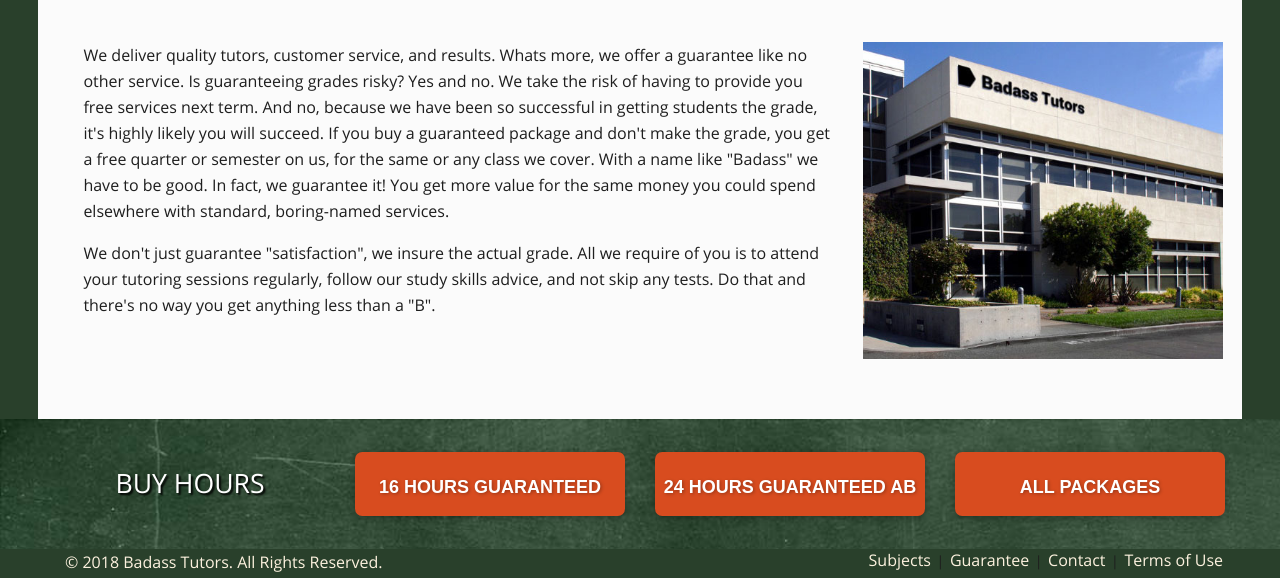
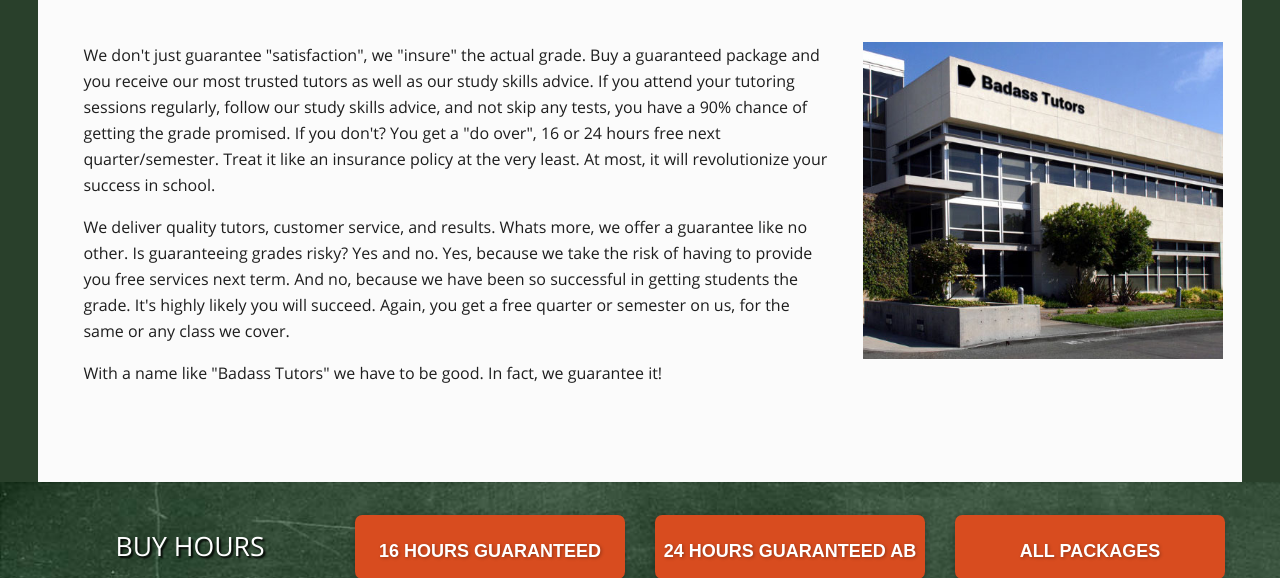
Before and after one commit to badassrobb/badass, a website: page views/guarantee.html in a window 1280 px wide. Shown: the part 222-800 px from the top of the page. Drawn offline with nearby package versions, Linux system fonts and the light colour scheme; files that its build step writes are made by us from their sources; files whose address does not match are found by name.

Commit message:
changed title tag and added content to explain guarante

```diff
--- a/views/guarantee.html
+++ b/views/guarantee.html
@@ -4,7 +4,7 @@
     <meta charset="utf-8">
     <meta http-equiv="X-UA-Compatible" content="IE=edge">
     <meta name="viewport" content="width=device-width, initial-scale=1">
-    <title>Badass Tutors</title>
+    <title>Our Guarantee</title>
     <link rel="icon" href="./public/favicon.ico">
     <!-- Bootstrap -->
     <link rel="stylesheet" href="./public/stylesheets/bootstrap.css">
@@ -70,9 +70,17 @@
           </div>
           <div class="row text-left">
             <div class="col-md-8 col-stack-padding">
-              <p>We deliver quality tutors, customer service, and results. Whats more, we offer a guarantee like no other service. Is guaranteeing grades risky? Yes and no. We take the risk of having to provide you free services next term. And no, because we have been so successful in getting students the grade, it's highly likely you will succeed. If you buy a guaranteed package and don't make the grade, you get a free quarter or semester on us, for the same or any class we cover. With a name like "Badass" we have to be good. In fact, we guarantee it! You get more value for the same money you could spend elsewhere with standard, boring-named services.</p>
-              <p>We don't just guarantee "satisfaction", we insure the actual grade. All we require of you is to attend your tutoring sessions regularly, follow our study skills advice, and not skip any tests. Do that and there's no way you get anything less than a "B".</p>
-              <br>
+			<p>We don't just guarantee "satisfaction", we "insure" the actual grade. Buy a guaranteed package and you receive our most trusted tutors as well
+			as our study skills advice. If you attend your tutoring sessions regularly, follow our study skills advice, and not skip any tests, you have a 90%
+			chance of getting the grade promised. If you don't? You get a "do over", 16 or 24 hours free next quarter/semester.
+			Treat it like an insurance policy at the very least. At most, it will revolutionize your success in school. </p>
+
+              <p>We deliver quality tutors, customer service, and results. Whats more, we offer a guarantee like no other. Is guaranteeing grades risky?
+			  Yes and no. Yes, because we take the risk of having to provide you free services next term. And no, because we have been so successful in getting students the
+			  grade. It's highly likely you will succeed. Again, you get a free quarter or semester on us, for the same or any class we cover.</p>
+				<p>With a name like "Badass Tutors" we have to be good. In fact, we guarantee it!
+				</p>
+                <br>
             </div>
             <div class="col-md-4 col-stack-padding">
               <img src="/public/images/badass-building.jpg" class="img-responsive" alt="">
```
